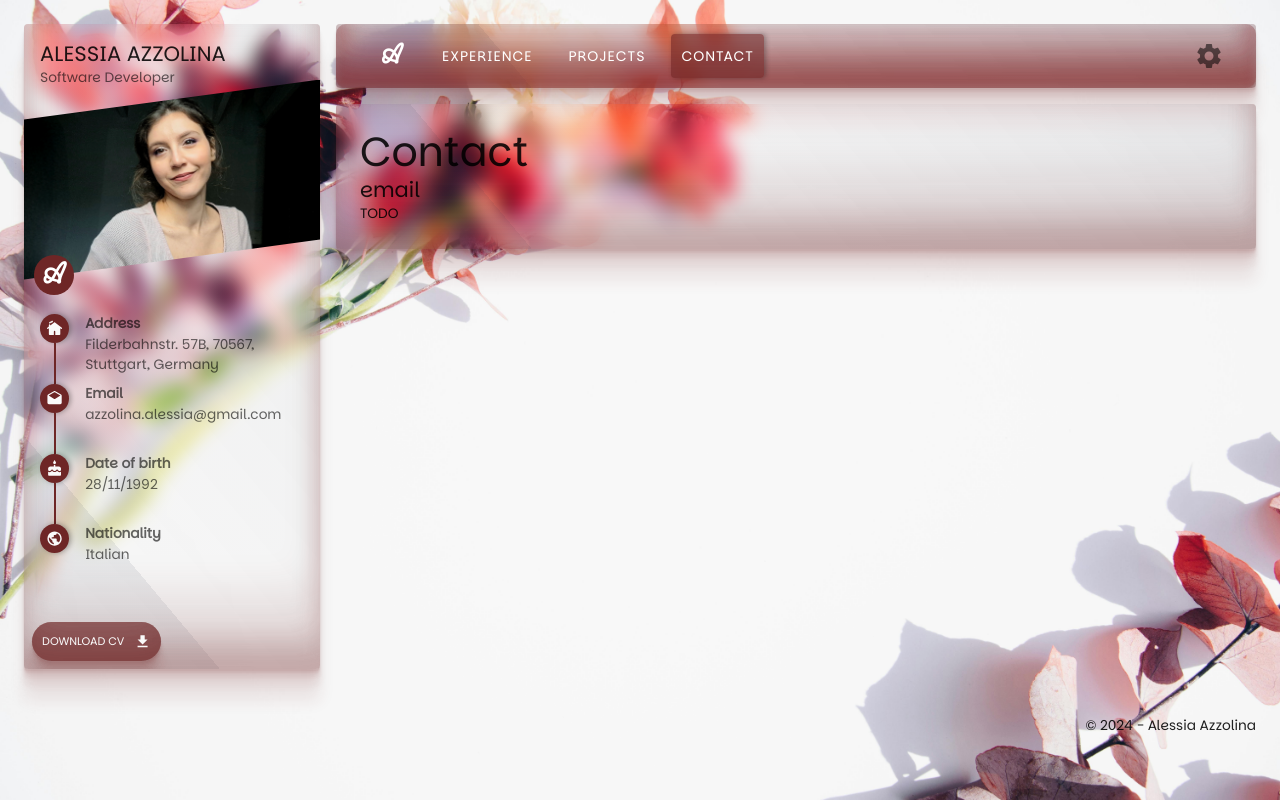
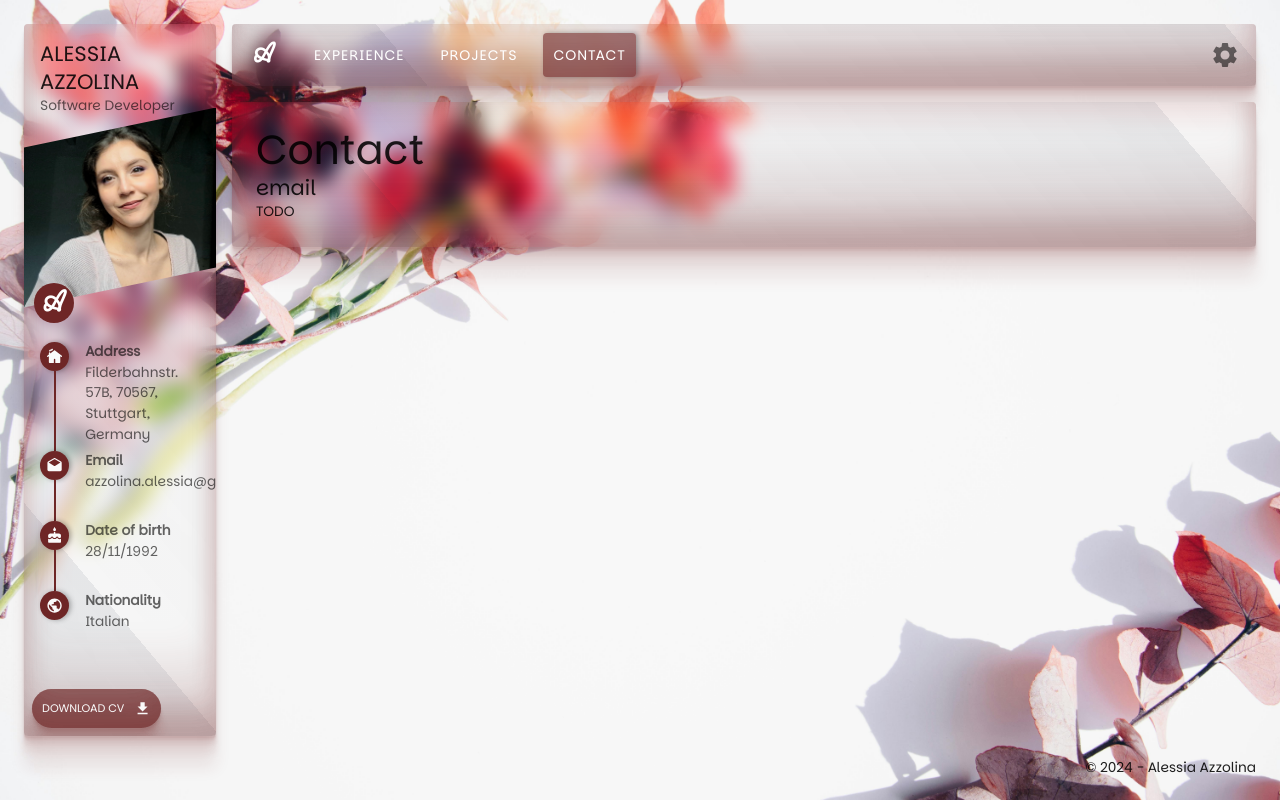
Before and after one commit to AlessiAzzol/my-portfolio, a React (Vite) app: page /my-portfolio/contact in a window 1280 px wide. Built offline with nearby package versions, Linux system fonts and the light colour scheme.

Commit message:
header style

```diff
--- a/src/App.jsx
+++ b/src/App.jsx
@@ -29,10 +29,10 @@ function App() {
 						backgroundSize: 'cover',
 						padding: 3,
 					}}>
-					<Grid item="true" size={{ xs: 12, sm: 6, md: 3 }}>
+					<Grid item="true" size={{ xs: 12, sm: 6, md: 3, lg: 2 }}>
 						<Sidenav img={profile} />
 					</Grid>
-					<Grid item="true" size={{ xs: 12, sm: 6, md: 9 }}>
+					<Grid item="true" size={{ xs: 12, sm: 6, md: 9, lg: 10 }}>
 
 						<Router>
 							<Routes>
--- a/src/components/Header/Header.jsx
+++ b/src/components/Header/Header.jsx
@@ -8,19 +8,17 @@ function Header() {
 
 	const { data } = useLanguage();
 	const theme = useTheme();
+	const location = useLocation();
 
 	return (
-		<Card sx={{ marginBottom: 2, }}>
-			<AppBar position="static" sx={{ paddingLeft: 0, }}>
-				<Container maxWidth="xl">
-					<Toolbar disableGutters>
-						<Box sx={{ flexGrow: 1, display: { xs: 'none', md: 'flex' } }}>
+		<Card sx={{ marginBottom: 2, display: 'flex', justifyContent: 'space-between', alignItems: 'center', }}>
+			<Box sx={{ display: 'flex', flexGrow: 1, alignItems: 'center', padding: 0 }}>
 				<Button
 					key='home'
 					sx={{
-									boxShadow: useLocation().pathname === data.header.home ? 1 : 0,
+						boxShadow: location.pathname === data.header.home ? 1 : 0,
 						borderRadius: 1,
-									backgroundColor: useLocation().pathname === data.header.home ? theme.custom.btnColor.primary : 'transparent',
+						backgroundColor: location.pathname === data.header.home ? theme.custom.btnColor.primary : 'transparent',
 					}}>
 
 					<Link to={data.header.home} style={{ textDecoration: 'none', color: 'inherit' }}>
@@ -40,24 +38,29 @@ function Header() {
 						sx={{
 							color: 'white',
 							letterSpacing: 1,
-										boxShadow: useLocation().pathname === page.href ? 1 : 0,
+							boxShadow: location.pathname === page.href ? 1 : 0,
 							margin: 1,
 							borderRadius: 1,
 							fontSize: 14,
-										backgroundColor: useLocation().pathname === page.href ? theme.custom.btnColor.primary : 'transparent',
+							backgroundColor: location.pathname === page.href ? theme.custom.btnColor.primary : 'transparent',
 						}}>
 
 						<Link to={page.href} style={{ textDecoration: 'none', color: 'inherit' }}
 						>{page.title}</Link>
 					</Button>
 				))}
+
 			</Box>
+			<Box
+				sx={{
+					display: 'flex',
+					justifyContent: 'flex-end',
+					padding: 1,
+				}}
+			>
 				<SettingsSwitcher />
-					</Toolbar>
-
-				</Container>
-			</AppBar>
-		</Card>
+			</Box>
+		</Card >
 	);
 }
 
--- a/src/theme/Theme.jsx
+++ b/src/theme/Theme.jsx
@@ -42,16 +42,6 @@ const baseTheme = createTheme({
 					boxShadow: theme.shadows[2],
 					backgroundImage: 'repeating-linear-gradient(50deg, transparent -500px, #2b374c14 150px)',
 
-				}),
-			}
-		},
-		MuiAppBar: {
-			styleOverrides: {
-				root: ({ theme }) => ({
-					backdropFilter: 'saturate(200%) blur(5px)',
-					backgroundColor: 'transparent',
-					boxShadow: theme.shadows[2],
-					borderRadius: 10,
 				}),
 			}
 		},
```
Lines whose indentation alone changed are shown as unchanged.
